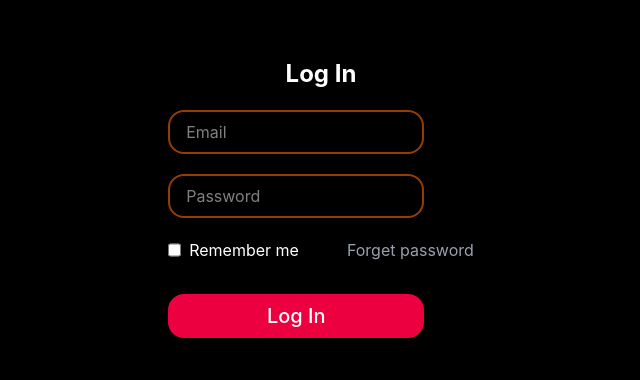
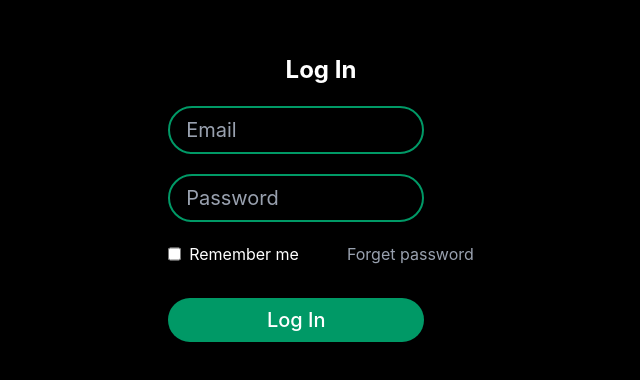
Before and after one commit to Anilbk777/react-projects, a React (Vite) app in the folder EmployeeManagementSystem/: page / in a window 1280 px wide. Shown: the part 202-582 px from the top of the page, without its empty margins (319-959 px from the left). Built offline with nearby package versions, Linux system fonts and the light colour scheme.

Commit message:
adding extra css

```diff
--- a/EmployeeManagementSystem/src/Components/Auth/Login.jsx
+++ b/EmployeeManagementSystem/src/Components/Auth/Login.jsx
@@ -11,13 +11,13 @@ function Login() {
               type="email"
               name="email"
               placeholder="Email"
-              className="border-2 border-amber-800 rounded-2xl px-4 py-2 w-[20vw]"
+              className="border-2 outline-none border-emerald-600 rounded-full px-4 py-2 w-[20vw] text-xl placeholder:text-gray-400"
             />
             <input
               type="password"
               name="password"
               placeholder="Password"
-              className="border-2 border-amber-800 rounded-2xl px-4 py-2 w-[20vw]"
+              className="border-2 outline-none border-emerald-600 rounded-full px-4 py-2 w-[20vw] text-xl placeholder:text-gray-400"
             />
           </form>
         </div>
@@ -30,7 +30,7 @@ function Login() {
           </div>
           <div className="text-gray-400">Forget password</div>
         </div>
-        <div className=" bg-rose-600 rounded-2xl px-4 py-2 w-[20vw] text-center text-xl font-medium">
+        <div className=" bg-emerald-600 rounded-full px-4 py-2 w-[20vw] text-center text-xl font-medium">
           <button>Log In</button>
         </div>
       </div>
```
